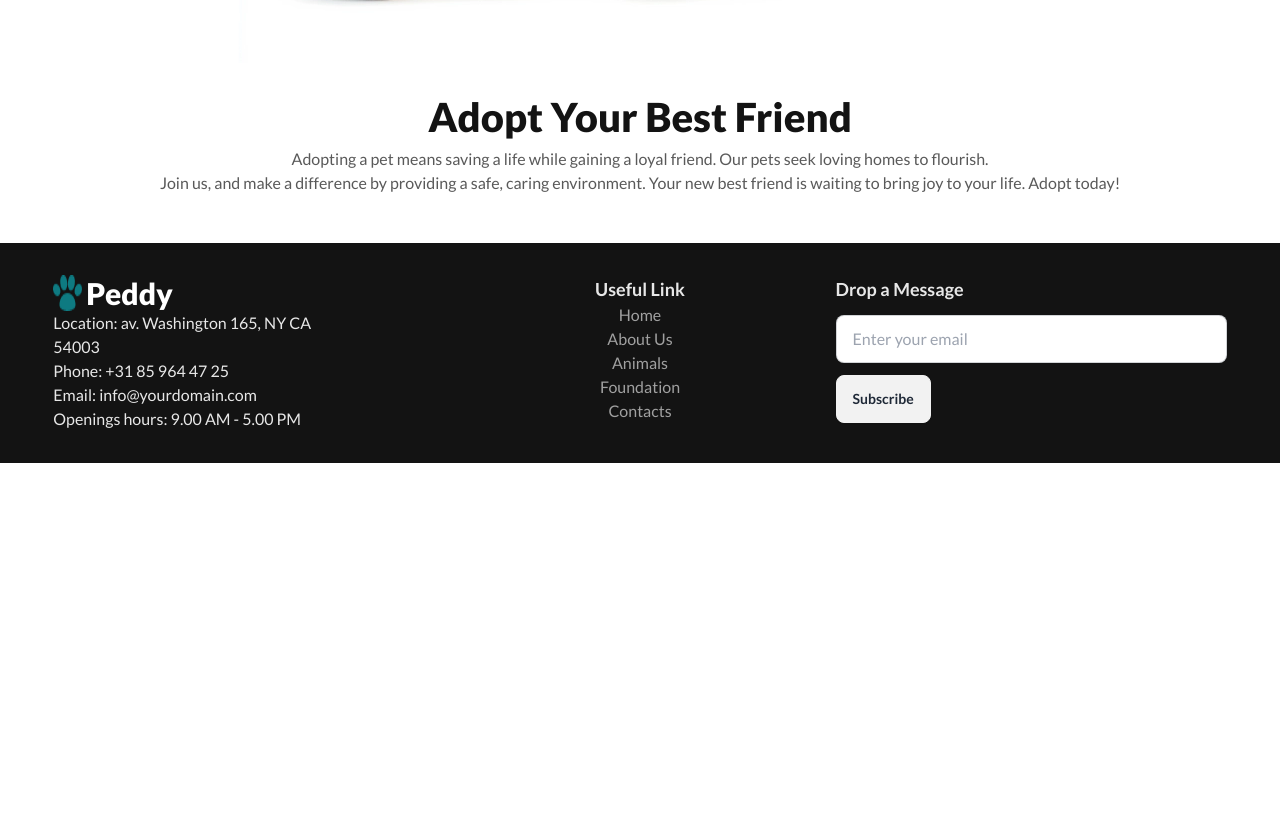
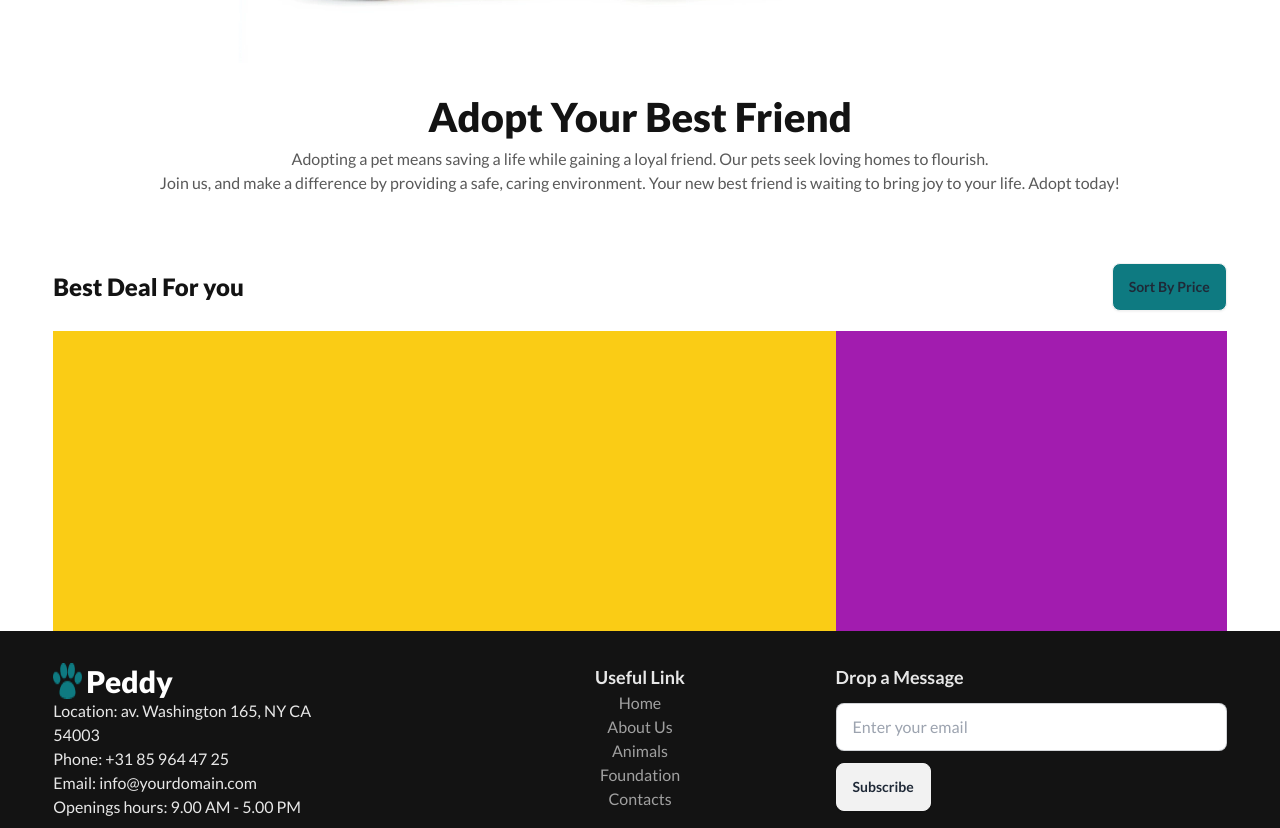
Before and after one commit to imroknujjamanrony/Assignment-6, a plain HTML site: page index.html in a window 1280 px wide. Shown: the part 811-1639 px from the top of the page. Before the commit the page ends 1274 px from the top, so only its background shows below. Drawn offline with nearby package versions, Linux system fonts and the light colour scheme; no server answers.

Commit message:
added grid system section

```diff
--- a/app/function.js
+++ b/app/function.js
@@ -1,3 +1,5 @@
+// *load categories*\\
+
 const loadCategories = async () => {
   const response = await fetch(
     "https://openapi.programming-hero.com/api/peddy/categories"
@@ -5,6 +7,8 @@ const loadCategories = async () => {
   const data = await response.json();
   DisplayCategories(data.categories);
 };
+
+// *display categories*\\
 
 const DisplayCategories = (pets) => {
   const categoryContainer = document.getElementById("pet-category");
@@ -31,7 +35,7 @@ const DisplayCategories = (pets) => {
     card.appendChild(img);
     card.appendChild(nameElement);
 
-    //append to container
+    //append to Categorycontainer
     categoryContainer.appendChild(card);
   });
 };
--- a/index.html
+++ b/index.html
@@ -66,7 +66,7 @@
         </div>
       </div>
     </header>
-    <main>
+    <main class="w-11/12 mx-auto">
       <!-- dynamic title container  -->
       <div>
         <div class="text-center">
@@ -85,9 +85,23 @@
 
       <!-- catagories of pets -->
       <div
-        class="w-11/12 mx-auto grid grid-cols-1 lg:grid-cols-4 py-6"
+        class="grid place-items-center gap-2 grid-cols-1 md:grid-cols-2 lg:grid-cols-4 py-6"
         id="pet-category"
       ></div>
+
+      <!-- sorted container -->
+      <div id="sorted-container" class="flex justify-between items-center py-5">
+        <h2 class="text-[#131313] font-black text-2xl">Best Deal For you</h2>
+        <button class="btn bg-[#0E7A81]">Sort By Price</button>
+      </div>
+
+      <!-- each card details container  -->
+      <div class="grid grid-cols-6 h-[300px]">
+        <!-- left -->
+        <div class="col-span-4 bg-yellow-400"></div>
+        <!-- right -->
+        <div class="col-span-2 bg-fuchsia-700"></div>
+      </div>
     </main>
 
     <!-- footer start from here -->
```
